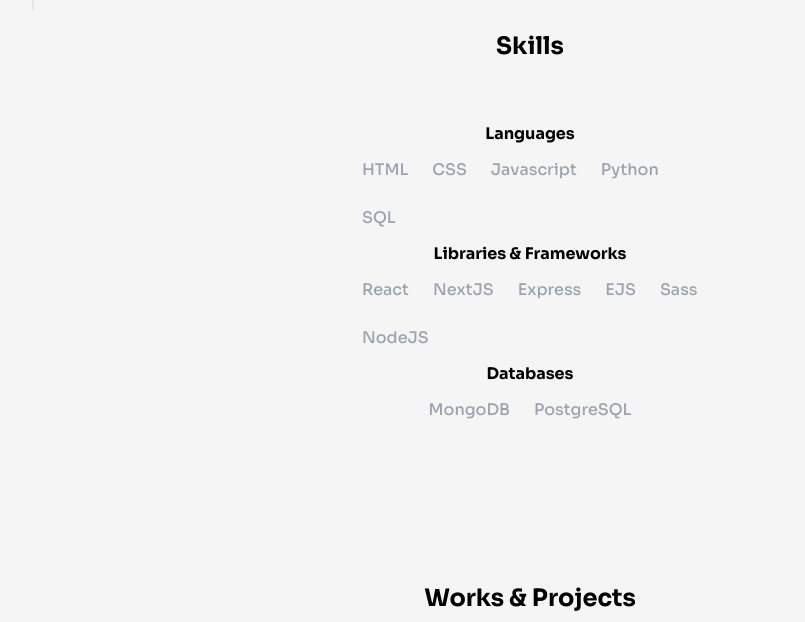
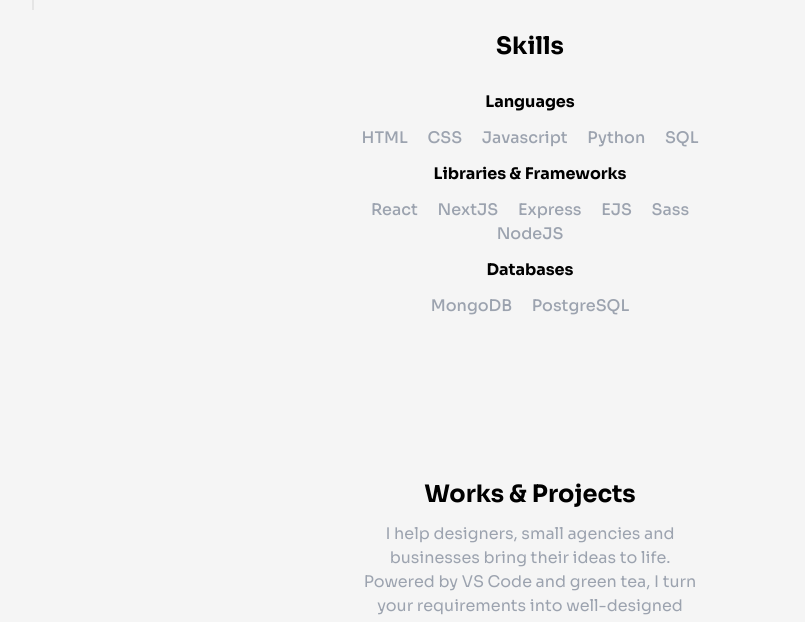
Before and after one commit to Eleoes/Portfolio, a website: page src/index.html in a window 1280 px wide. Shown: the part 790-1412 px from the top of the page, without its empty margins (254-1059 px from the left). Drawn offline with Linux system fonts and the light colour scheme.

Commit message:
wip: desktop fix

```diff
--- a/src/index.html
+++ b/src/index.html
@@ -54,7 +54,7 @@
         </nav>
     </header>
 
-    <main class="mx-auto my-20 relative h-screen flex flex-col items-center md:mx-52 md:pl-72 md:my-0 -z-10">
+    <main class="mx-auto my-20 relative h-screen flex flex-col items-center md:ml-72 md:px-26 lg:px-52 md:my-0 -z-10">
         <!-- main content -->
         <!-- image -->
         <div class="rounded-full h-48 w-48 mt-20">
@@ -63,19 +63,20 @@
 
         <!-- circle -->
         <!-- about me -->
-        <div id="about" class="px-10">
+        <div id="about" class="px-10 md:px-0">
             <div class="container mx-auto py-20 flex flex-col-reverse lg:flex-row items-center gap-20">
                 <div class="my-auto flex flex-col gap-3 md:mx-20 text-center">
                     <div class="items-center my-auto text-center flex flex-col">
+                        <h1 class="font-bold text-3xl py-8 md:py-0">Leonardo Escaroz</h1>
                         <a
-                        class="float-right inline"
+                        class="py-6"
                         href="./imgs/Leo Escaroz_Resume.pdf" download
                         >
                             <button class="transition duration-500 border-0 text-lg h-12 w-36 bg-red-500 hover:bg-red-700 text-white px-3 rounded-md">
                                 Resume
                             </button>
                         </a>
-                        <h1 class="font-bold text-3xl float-left py-8 md:py-0">Leonardo Escaroz</h1>
+
                     </div>
                     <h2 class="font-bold font-medium">Software Engineer | Fullstack</h2>
                     <p class="text-gray-400">
@@ -88,37 +89,37 @@
                         Software Engineering to provide meaningful experiences through digital solutions!
                     </p>
                     <!-- skills -->
-                    <h2 class="font-bold text-2xl mx-auto mb-12">Skills</h2>
+                    <h2 class="font-bold text-2xl mx-auto mb-4">Skills</h2>
 
                     <span class="font-bold mx-auto">Languages</span>
-                    <div class="md:flex md:flex-wrap gap-6 mx-auto">
-                        <span class="text-gray-400 font-medium">HTML</span>
-                        <span class="text-gray-400 font-medium">CSS</span>
-                        <span class="text-gray-400 font-medium">Javascript</span>
-                        <span class="text-gray-400 font-medium">Python</span>
-                        <span class="text-gray-400 font-medium">SQL</span>
+                    <div class="mx-auto">
+                        <span class="text-gray-400 font-medium px-2">HTML</span>
+                        <span class="text-gray-400 font-medium px-2">CSS</span>
+                        <span class="text-gray-400 font-medium px-2">Javascript</span>
+                        <span class="text-gray-400 font-medium px-2">Python</span>
+                        <span class="text-gray-400 font-medium px-2">SQL</span>
                     </div>
 
                     <span class="font-bold mx-auto">Libraries & Frameworks</span>
-                    <div class="md:flex md:flex-wrap gap-6 mx-auto">
-                        <span class="text-gray-400 font-medium">React</span>
-                        <span class="text-gray-400 font-medium">NextJS</span>
-                        <span class="text-gray-400 font-medium">Express</span>
-                        <span class="text-gray-400 font-medium">EJS</span>
-                        <span class="text-gray-400 font-medium">Sass</span>
-                        <span class="text-gray-400 font-medium">NodeJS</span>
+                    <div class="mx-auto">
+                        <span class="text-gray-400 font-medium px-2">React</span>
+                        <span class="text-gray-400 font-medium px-2">NextJS</span>
+                        <span class="text-gray-400 font-medium px-2">Express</span>
+                        <span class="text-gray-400 font-medium px-2">EJS</span>
+                        <span class="text-gray-400 font-medium px-2">Sass</span>
+                        <span class="text-gray-400 font-medium px-2">NodeJS</span>
                     </div>
                     <span class="font-bold mx-auto">Databases</span>
-                    <div class="md:flex md:flex-wrap gap-6 mx-auto items-center">
-                        <span class="text-gray-400 font-medium">MongoDB</span>
-                        <span class="text-gray-400 font-medium">PostgreSQL</span>
+                    <div class="mx-auto items-center">
+                        <span class="text-gray-400 font-medium px-2">MongoDB</span>
+                        <span class="text-gray-400 font-medium px-2">PostgreSQL</span>
                     </div>
                 </div>
             </div>
         </div>
         <!-- works  -->
-        <div id="works" class="py-20 px-10 md:mx-20">
-            <div class="container mx-auto md:px-10">
+        <div id="works" class="py-20 px-10">
+            <div class="container mx-auto">
                 <!-- top section  -->
                 <div class="flex flex-col gap-3 items-center">
                     <h2 class="font-bold text-2xl">Works & Projects</h2>
@@ -160,7 +161,7 @@
             </div>
         </div>
         <!-- contact -->
-        <div id="contact" class="py-20 md:mx-20 mb-20">
+        <div id="contact" class="py-20 mb-20">
             <div class="container mx-auto px-10">
                 <div class="flex flex-col gap-3 items-center">
                     <h2 class="font-bold text-2xl">Contact</h2>
```
Also changed, not shown: dist/output.css, 1 other file.
